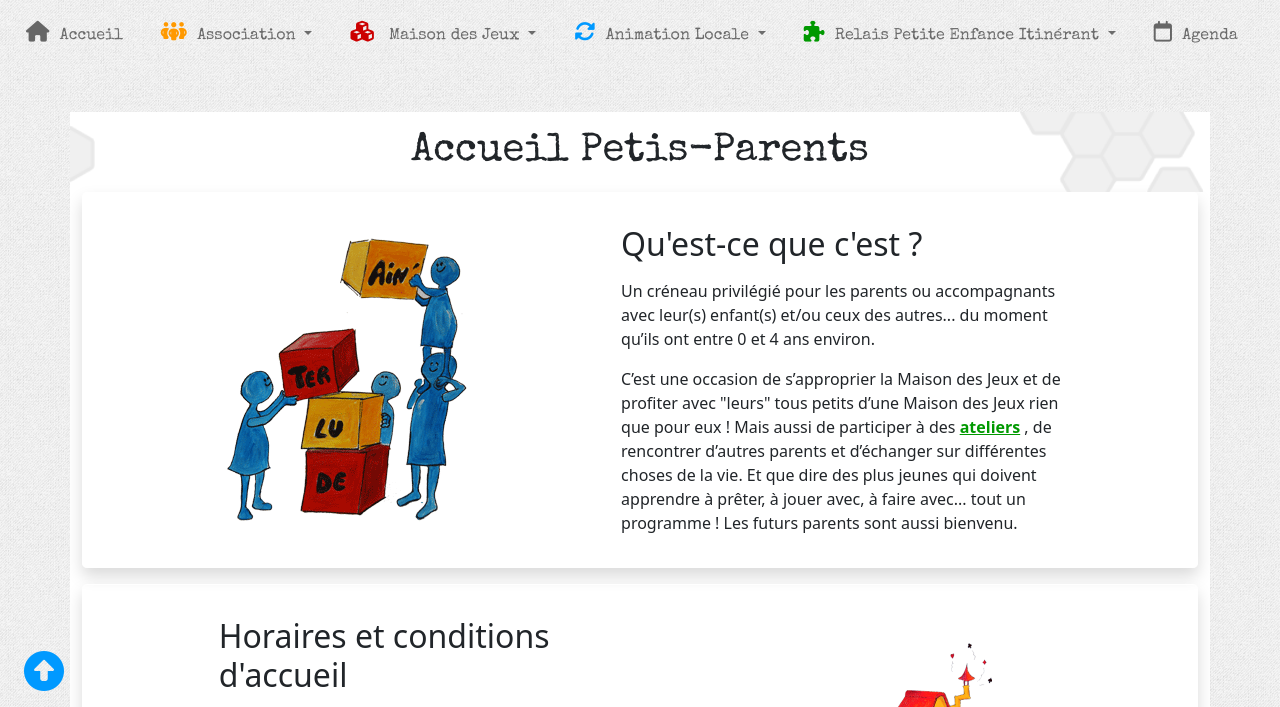
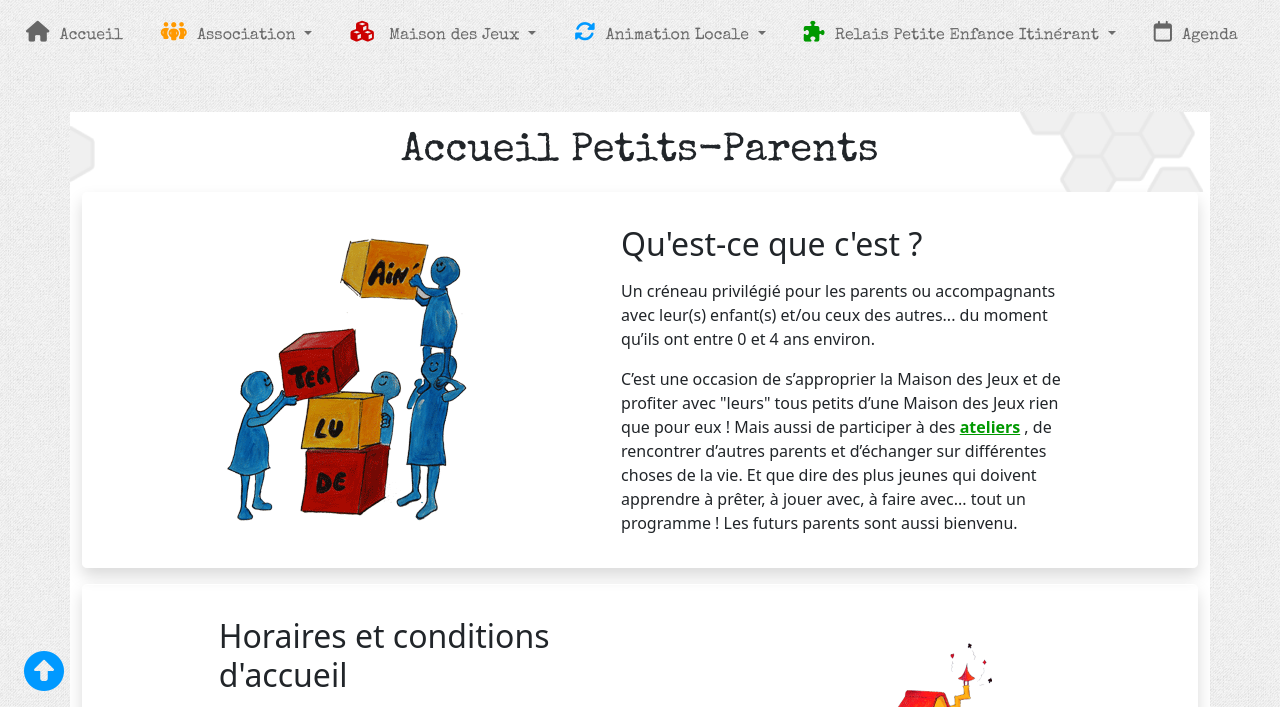
Before and after one commit to E-IckArt/ainterlude, a website: page accueil-petits-parents.html in a window 1280 px wide. Shown: the part 84-791 px from the top of the page. Drawn offline with nearby package versions, Linux system fonts and the light colour scheme; a web font is replaced by a local one.

Commit message:
Spelling mistake correction

```diff
--- a/accueil-petits-parents.html
+++ b/accueil-petits-parents.html
@@ -332,7 +332,7 @@
         <main class="container">
             <div class="row">
                 <div class="col main__heading--background">
-                    <h1 class="text-center">Accueil Petis-Parents</h1>
+                    <h1 class="text-center">Accueil Petits-Parents</h1>
                 </div>
             </div>
             <!-- Start - Informations -->
```
